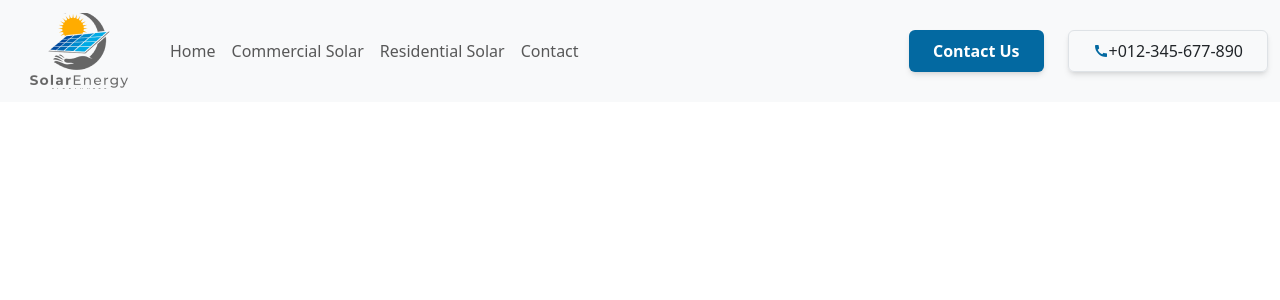
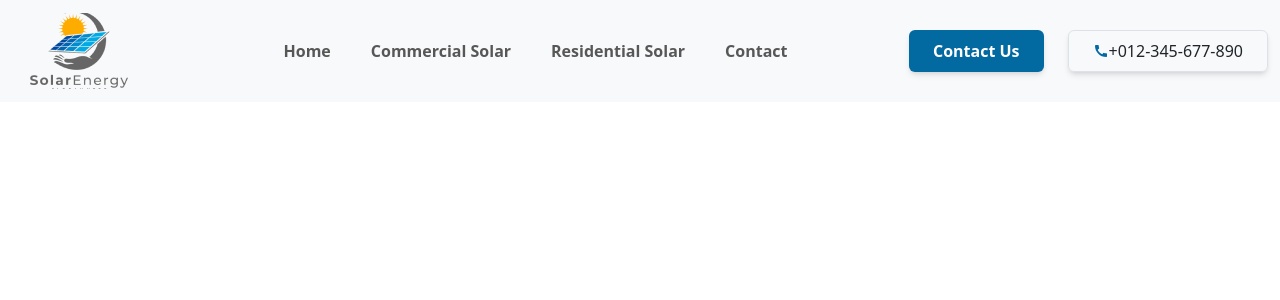
Before and after one commit to Iam-Zarif/solar-energy, a React (Vite) app: page / in a window 1280 px wide. Shown: the top 300 px of the page. Built offline with nearby package versions, Linux system fonts and the light colour scheme.

Commit message:
navbar basic

```diff
--- a/src/Components/Navbar/HomeNavbar.jsx
+++ b/src/Components/Navbar/HomeNavbar.jsx
@@ -16,7 +16,7 @@ const HomeNavbar = () => {
         <Navbar.Toggle aria-controls="navbarScroll" />
         <Navbar.Collapse id="navbarScroll">
           <Nav
-            className="me-auto my-2 my-lg-0"
+            className="mx-auto my-2 my-lg-0 font-semibold flex gap-6"
             style={{ maxHeight: '100px' }}
             navbarScroll
           >
--- /dev/null
+++ b/src/Container/HomeContainer.jsx
@@ -0,0 +1,11 @@
+
+
+const HomeContainer = () => {
+    return (
+        <div>
+
+        </div>
+    );
+};
+
+export default HomeContainer;
```
